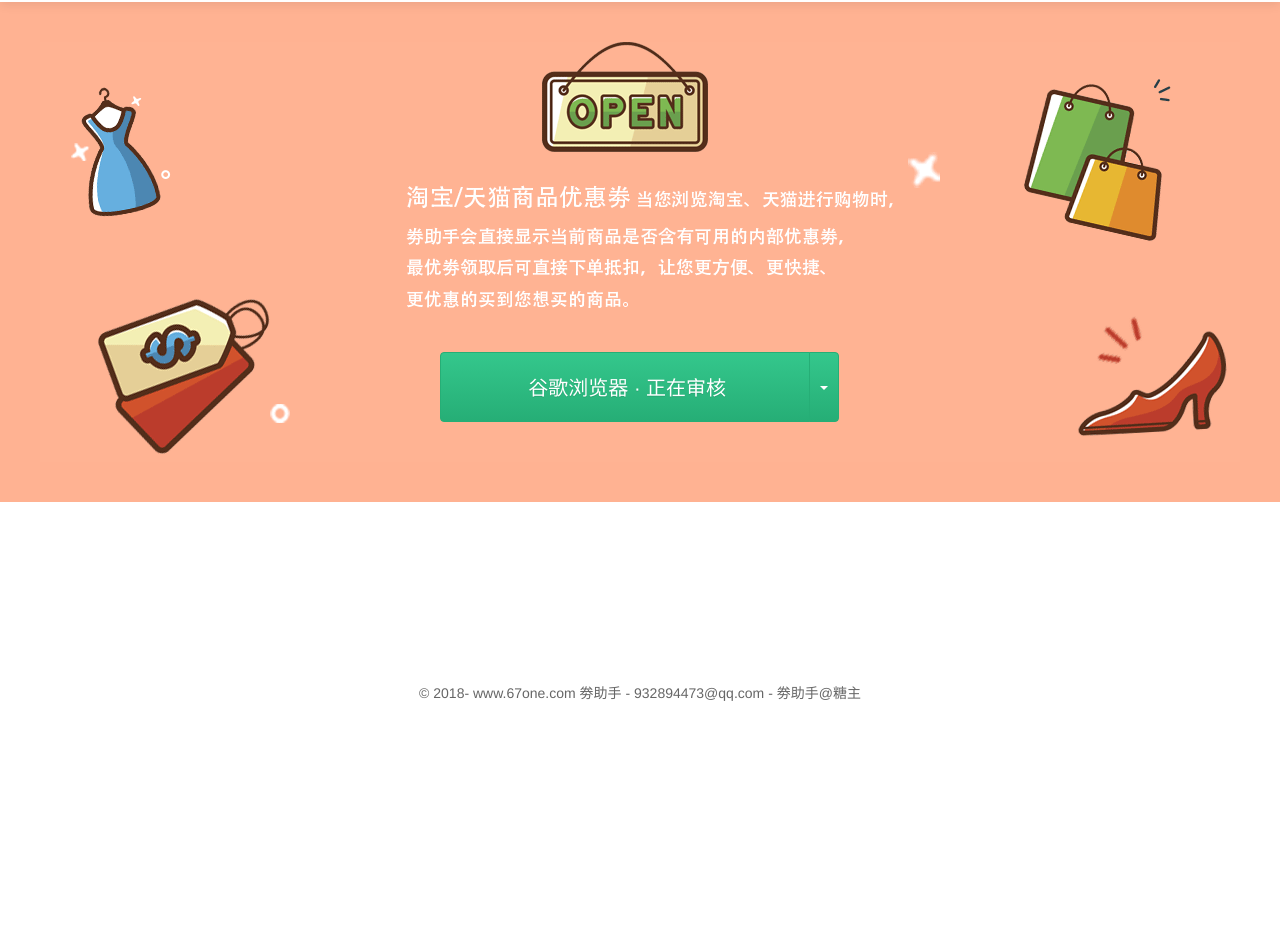
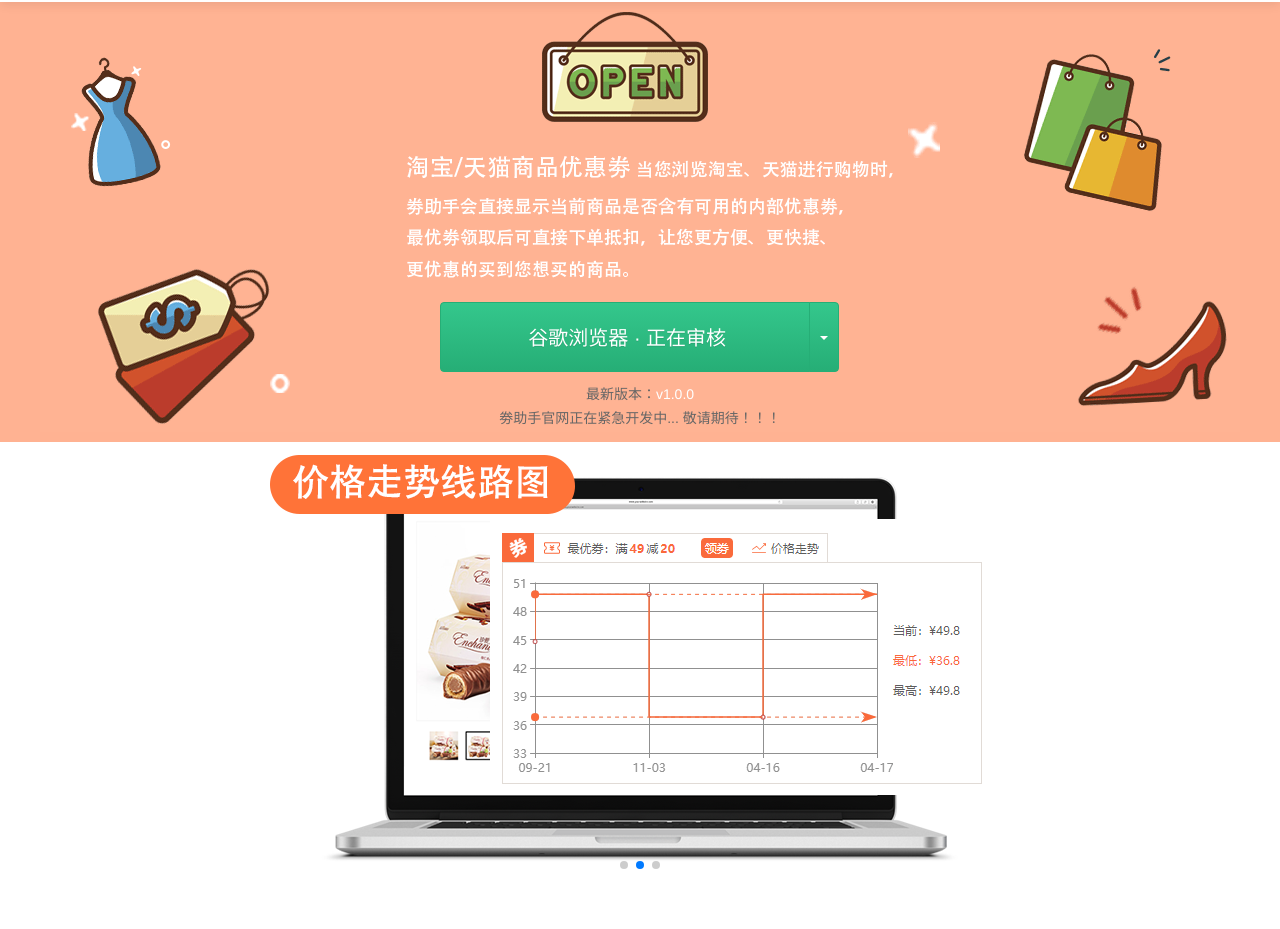
Before and after one commit to SoulFlys/coupon-html, a plain HTML site: page index.html in a window 1280 px wide. Shown: the part 58-987 px from the top of the page. Before the commit the page ends 800 px from the top, so only its background shows below. Drawn offline with Linux system fonts and the light colour scheme.

Commit message:
20180427

```diff
--- a/css/index.css
+++ b/css/index.css
@@ -38,8 +38,7 @@
 }
 
 .warp {
-    background-color: #FF966A;
-    height: 500px;
+    height: 440px;
     background: url('../imgs/warp_bg.png') no-repeat center #FFB292;
 }
 
@@ -52,11 +51,8 @@
 
 .plugin-list {
     width: 400px;
-    /* margin: 0 auto; */
-    /* padding: 200px 0 10px; */
-    /* margin-top: 50px; */
     margin: 0 auto 10px;
-    padding: 350px;
+    padding: 300px 0 0;
 }
 
 .plugin-list:after{
@@ -104,8 +100,8 @@
     color: #fff;
     text-shadow: 0 1px rgba(0,0,0,0.1);
     background-color: #26AE76;
-background-image: linear-gradient(to bottom, #34c78c,#26AE76);
-border: 1px solid #26AE76;
+    background-image: linear-gradient(to bottom, #34c78c,#26AE76);
+    border: 1px solid #26AE76;
     float: left;
 }
 .arrow {
@@ -145,17 +141,26 @@
 .plugin-version span {
     color: #fff;
 }
-
+.banner {
+    margin: 10px auto 50px;
+}
+.swiper-container {
+    width: 750px;
+    height: 430px;
+}
+.swiper-container img{
+    width: 750px;
+    height: 410px;
+}
 .footer {
     width: auto;
     height: 60px;
-    background: #FFF;
+    /* background: #FFF;
     position: fixed;
     top: atuo;
     right: 0;
     bottom: 0;
     left: 0;
-    /* box-shadow: 0 3px 10px rgba(0, 0, 0, 0.08); */
-    z-index: 10000;
+    z-index: 10000; */
     text-align: center;
 }
--- a/index.html
+++ b/index.html
@@ -12,7 +12,9 @@
     <link rel="Bookmark" href="./favicon.ico">
     <link rel="Shortcut Icon" href="./favicon.ico">
     <link rel="stylesheet" href="./css/base.css">
+    <link rel="stylesheet" href="./css/swiper-4.2.2.min.css">
     <link rel="stylesheet" href="./css/index.css">
+
 </head>
 <body>
     <div class="wrapper">
@@ -23,13 +25,6 @@
         </div>
         <div class="container">
             <div class="warp">
-                <!-- <div style="padding-top:100px;">
-                    <img src="./imgs/warp_title.png" alt="" style="margin:0 auto;">
-                </div> -->
-                <!-- <div class="plugin-info">
-                    <b>淘宝/天猫商品优惠劵</b>
-                    当您浏览淘宝、天猫进行购物时，劵助手会直接显示当前商品是否含有可用的内部优惠劵，最优劵领取后可直接下单抵扣，让您更方便、更快捷、更优惠的买到您想买的商品。
-                </div> -->
                 <div class="plugin-list">
                     <a href="" class="plugin-btn">
                         <i class="icon icon-chrome"></i>
@@ -40,12 +35,34 @@
                 <div class="plugin-version">最新版本：<span>v1.0.0 </span></div>
                 <div class="plugin-version">劵助手官网正在紧急开发中...  敬请期待！！！</div>
             </div>
-            <div class="banner"></div>
+            <div class="banner">
+                <div class="swiper-container">
+                    <div class="swiper-wrapper">
+                        <div class="swiper-slide"><img src="./imgs/banner1.png" alt=""></div>
+                        <div class="swiper-slide"><img src="./imgs/banner2.png" alt=""></div>
+                        <div class="swiper-slide"><img src="./imgs/banner3.png" alt=""></div>
+                    </div>
+                    <div class="swiper-pagination"></div>
+                </div>
+            </div>
         </div>
         <div class="footer">
             © 2018- www.67one.com 劵助手 - 932894473@qq.com - 劵助手@糖主
         </div>
     </div>
+    <script src="./js/swiper-4.2.2.min.js" charset="utf-8"></script>
+    <script>
+        window.onload = function() {
+            var mySwiper = new Swiper ('.swiper-container', {
+                loop: true,
+                autoplay:true,
+                pagination: {
+                    el: '.swiper-pagination',
+                    clickable :true
+                }
+            })
+        }
+    </script>
 </body>
 </html>
 <!-- 26AE77 -->
```
Also changed, not shown: css/swiper-4.2.2.min.css (added), imgs/banner1.png (added), imgs/banner2.png (added), imgs/banner3.png (added), imgs/warp_title.png (deleted), js/swiper-4.2.2.min.js (added).
